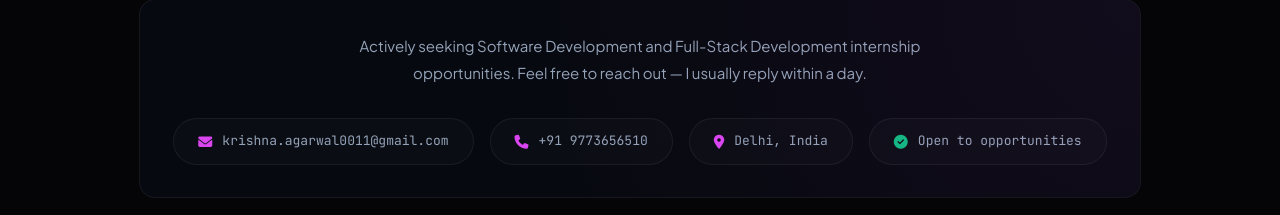
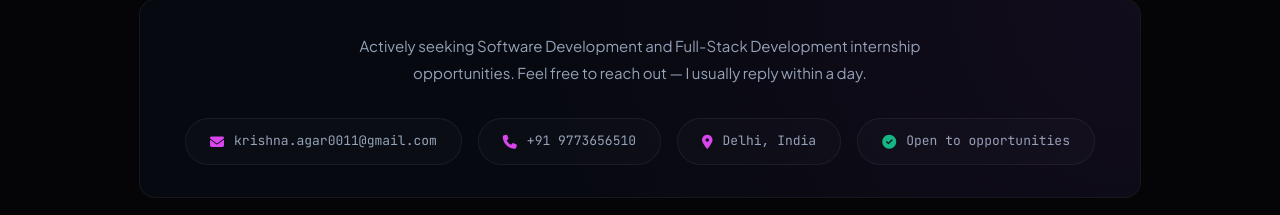
Before and after one commit to k-agar/portfolio_website, a plain HTML site: page index.html in a window 1280 px wide. Shown: the part 2105-2320 px from the top of the page. Drawn offline with Linux system fonts and the light colour scheme.

Commit message:
changed email

```diff
--- a/index.html
+++ b/index.html
@@ -324,9 +324,9 @@
           Feel free to reach out — I usually reply within a day.
         </p>
         <div class="contact-items">
-          <a href="mailto:krishna.agarwal0011@gmail.com" class="contact-item">
+          <a href="mailto:krishna.agar0011@gmail.com" class="contact-item">
             <i class="fa-solid fa-envelope"></i>
-            krishna.agarwal0011@gmail.com
+            krishna.agar0011@gmail.com
           </a>
           <a href="tel:+919773656510" class="contact-item">
             <i class="fa-solid fa-phone"></i>
```
